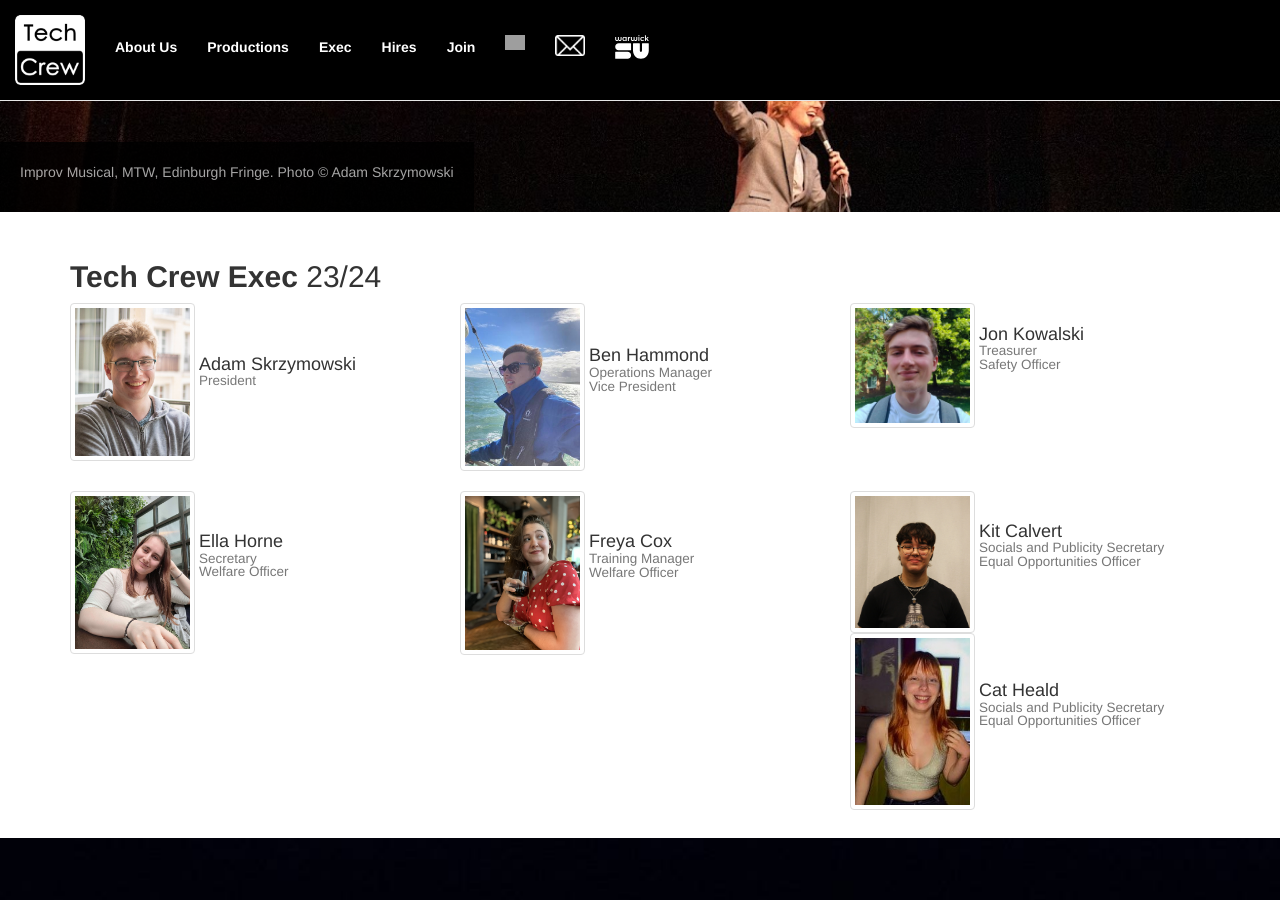
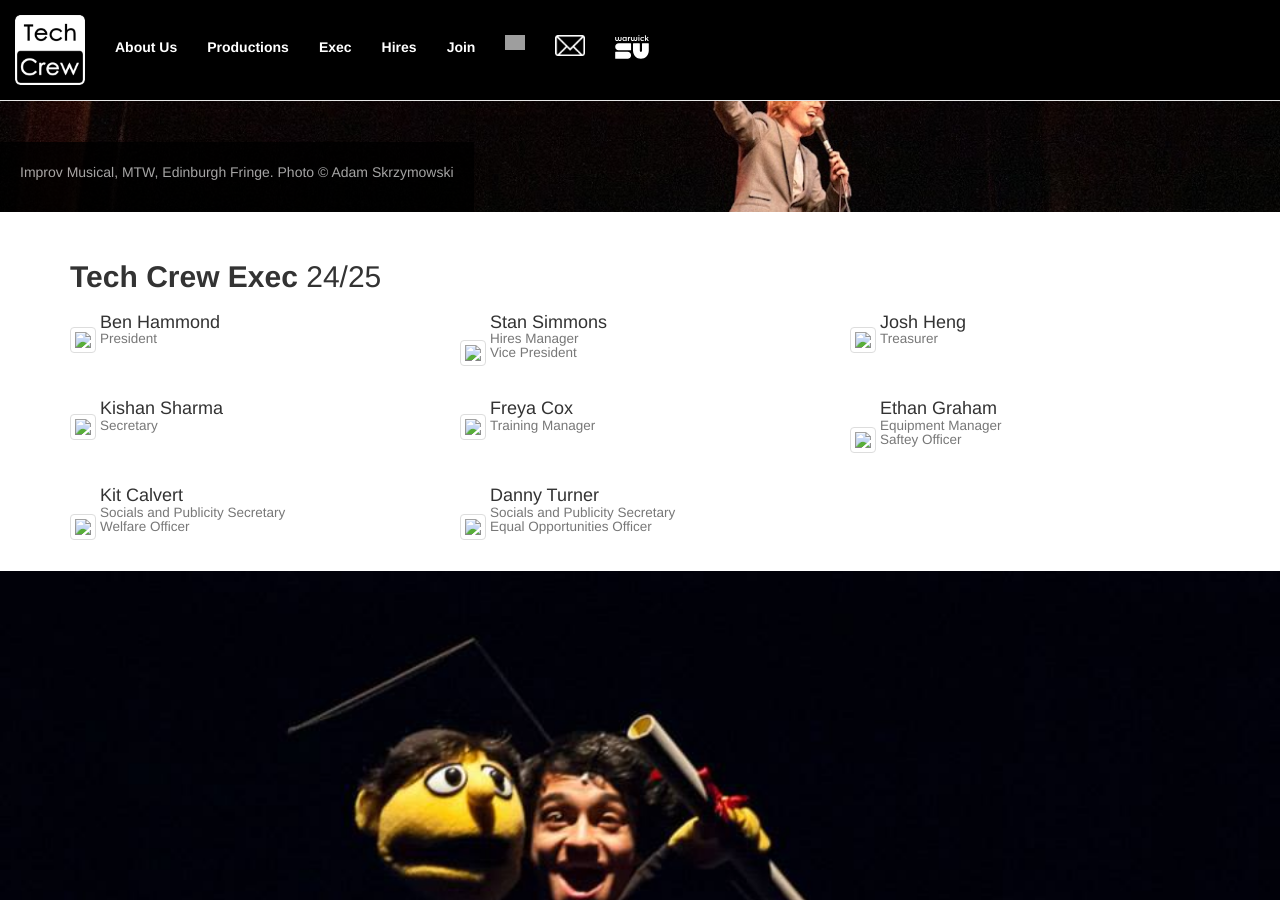
Before and after one commit to WarwickTechCrew/warwicktechcrew.github.io, a Jekyll site: the page built from index.html, in a window 1280 px wide and 900 px high, scrolled down 3233 px. Built offline with Jekyll 4.4.1, drawn with Linux system fonts in a browser that asks for light colours; nearby versions of some CDN libraries; grey boxes are pictures that could not be loaded.

Commit message:
update exec 2024-2025

```diff
--- a/_data/exec.yaml
+++ b/_data/exec.yaml
@@ -1,44 +1,45 @@
-- year: 23/24
+- year: 24/25
   people:
-    - name: Adam Skrzymowski
-      photo: adam.jpg
+    - name: Ben Hammond
+      photo: ben.png
       roles:
         - President
 
-    - name: Ben Hammond
-      photo: ben.jpg
+    - name: Stan Simmons
+      photo: stan.png
       roles:
-        - Operations Manager
+        - Hires Manager
         - Vice President
 
-    - name: Jon Kowalski
-      photo: jon.jpg
+    - name: Josh Heng
+      photo: josh.png
       roles:
         - Treasurer
-        - Safety Officer
 
-    - name: Ella Horne
-      photo: ella.jpg
+    - name: Kishan Sharma
+      photo: kishan.png
       roles:
         - Secretary
+
+    - name: Freya Cox
+      photo: freya.png
+      roles:
+        - Training Manager
+
+    - name: Ethan Graham
+      photo: ethan.png
+      roles:
+        - Equipment Manager
+        - Saftey Officer
+
+    - name: Kit Calvert
+      photo: kit.png
+      roles:
+        - Socials and Publicity Secretary
         - Welfare Officer
 
-    - name: Freya Cox
-      photo: freya.jpg
-      roles:
-        - Training Manager
-        - Welfare Officer
-
-    - name: Kit Calvert
-      photo: kit.jpg
+    - name: Danny Turner
+      photo: danny.png
       roles:
         - Socials and Publicity Secretary
         - Equal Opportunities Officer
-
-    - name: Cat Heald
-      photo: cat.jpg
-      roles:
-        - Socials and Publicity Secretary
-        - Equal Opportunities Officer
-
-- year: 23/24
```
